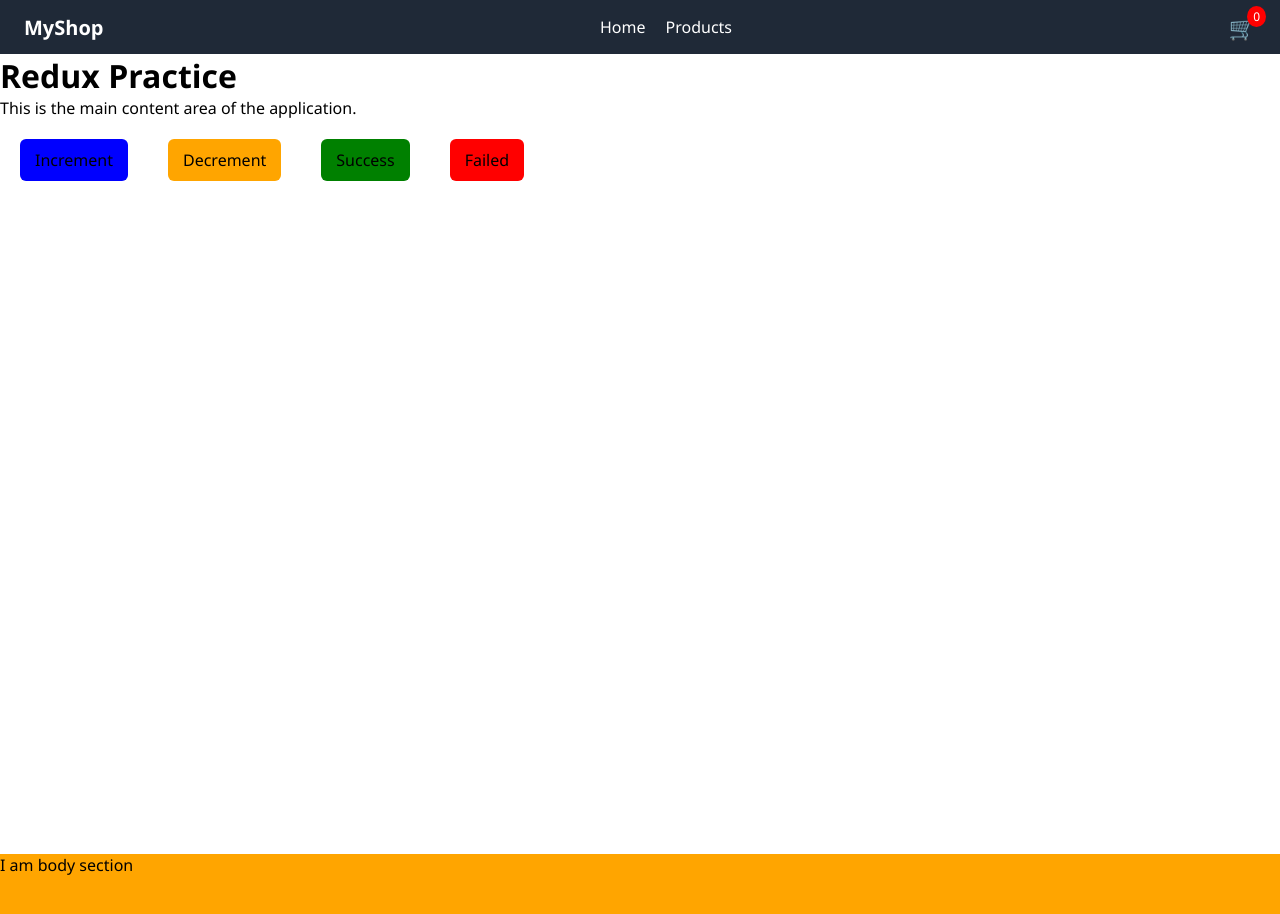
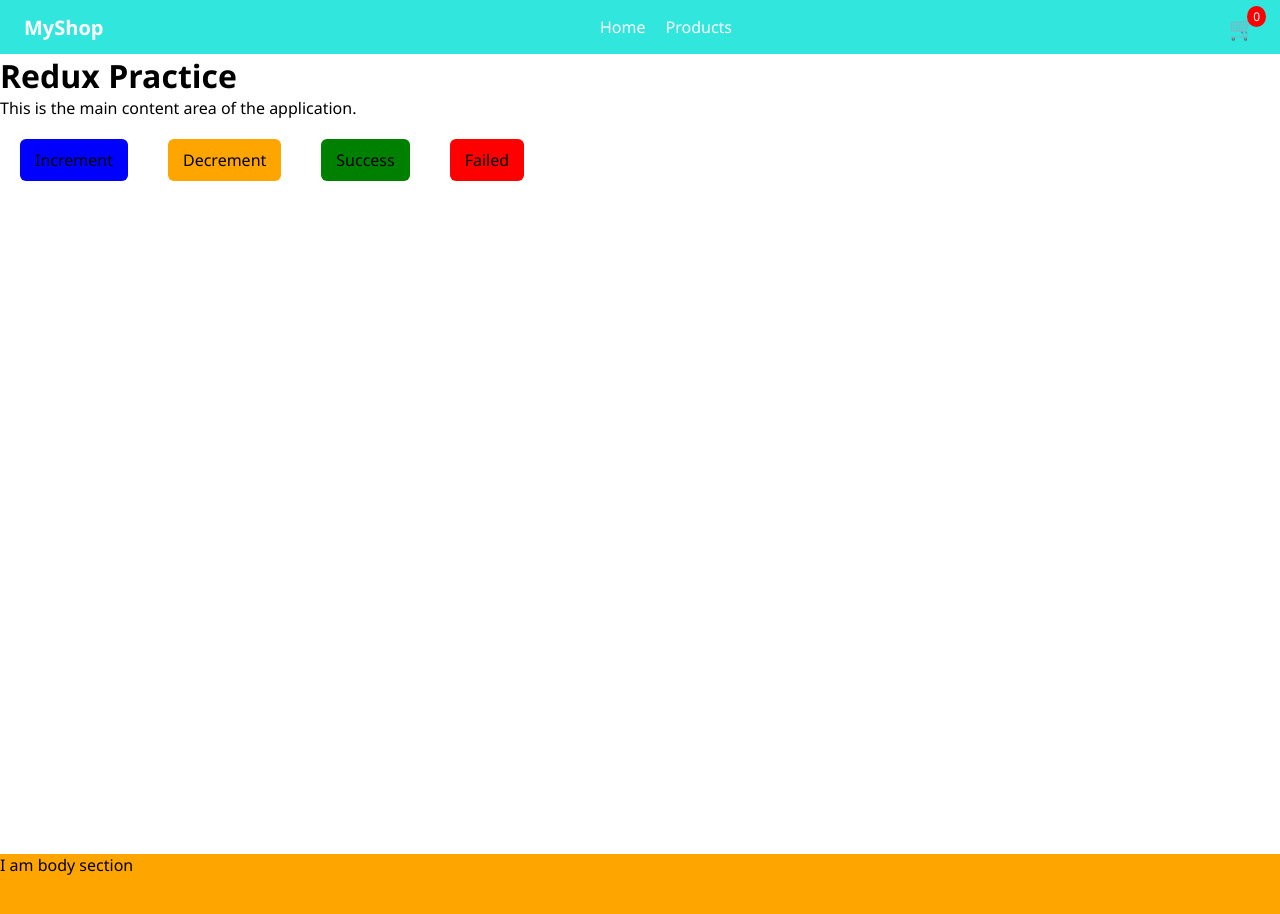
Before and after one commit to gmalo1998/First_AWS_S3_Deployment, a React (Vite) app: page / in a window 1280 px wide. Shown: the top 914 px of the page. Built offline with nearby package versions, Linux system fonts and the light colour scheme.

Commit message:
add orange background

```diff
--- a/src/Components/Navbar.css
+++ b/src/Components/Navbar.css
@@ -3,7 +3,7 @@
   justify-content: space-between;
   align-items: center;
   padding: 12px 24px;
-  background-color: #1f2937;
+  background-color: #31e6dc;
   color: white;
 
 }
```
